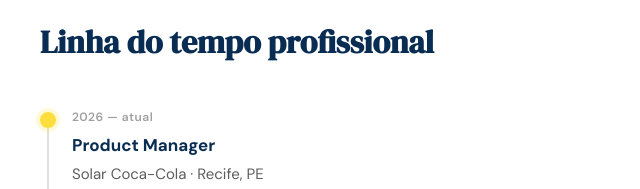
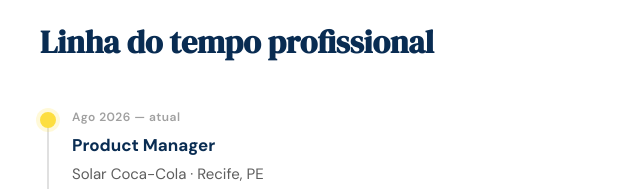
Before and after one commit to LiviaCouto/portfolio, a plain HTML site: page sobre.html in a window 1280 px wide. Shown: the part 2354-2543 px from the top of the page, 24-664 px from the left. Drawn offline with Linux system fonts and the light colour scheme.

Commit message:
Update sobre.html

```diff
--- a/sobre.html
+++ b/sobre.html
@@ -459,7 +459,7 @@ footer{
       <div class="timeline">
         <div class="tl-item">
           <div class="tl-dot current"></div>
-          <div class="tl-period">2026 — atual</div>
+          <div class="tl-period">Ago 2026 — atual</div>
           <div class="tl-role">Product Manager</div>
           <div class="tl-company">Solar Coca-Cola · Recife, PE</div>
           <div class="tl-desc">Atuo no Clube Coca-Cola — programa de fidelidade B2B com gamificação, missões e medalhas para engajar pontos de venda dentro do aplicativo Solar Mais. Foco em tornar o programa perceptível e valioso para o PDV.</div>
```
